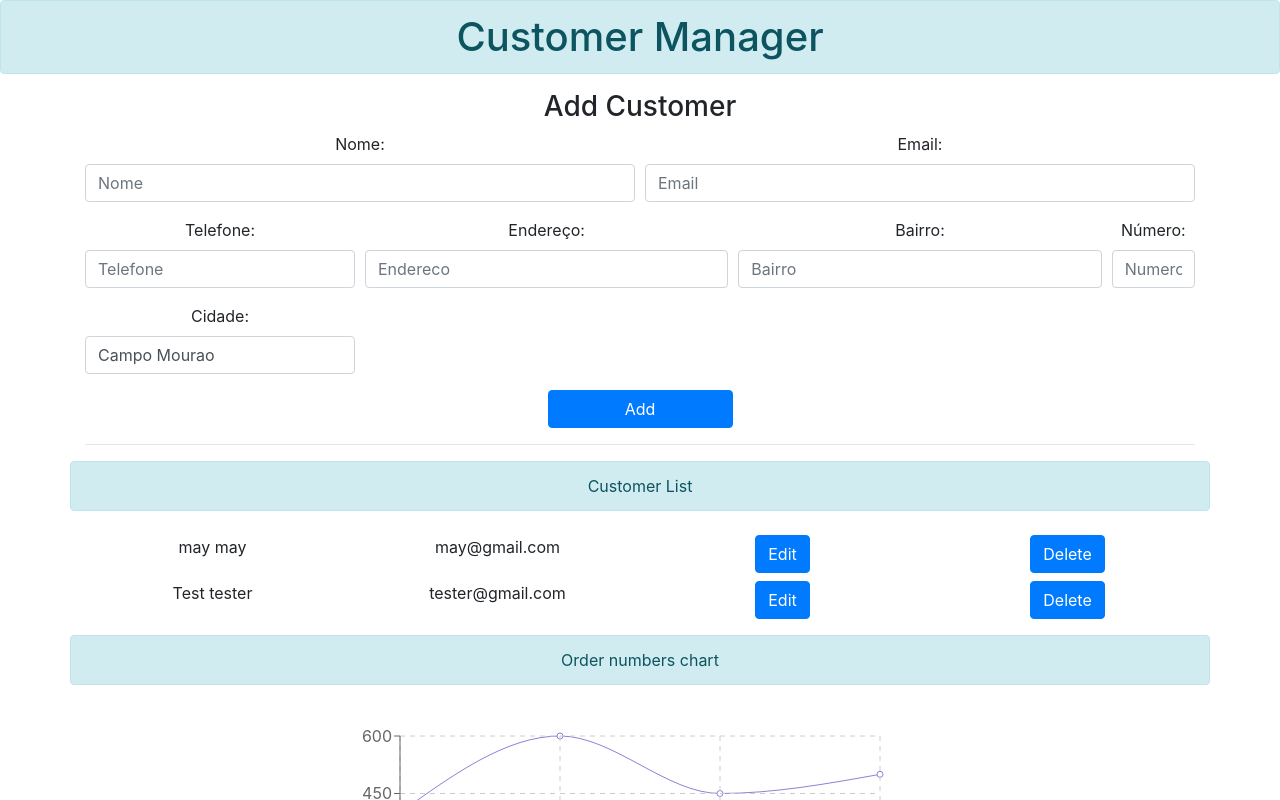
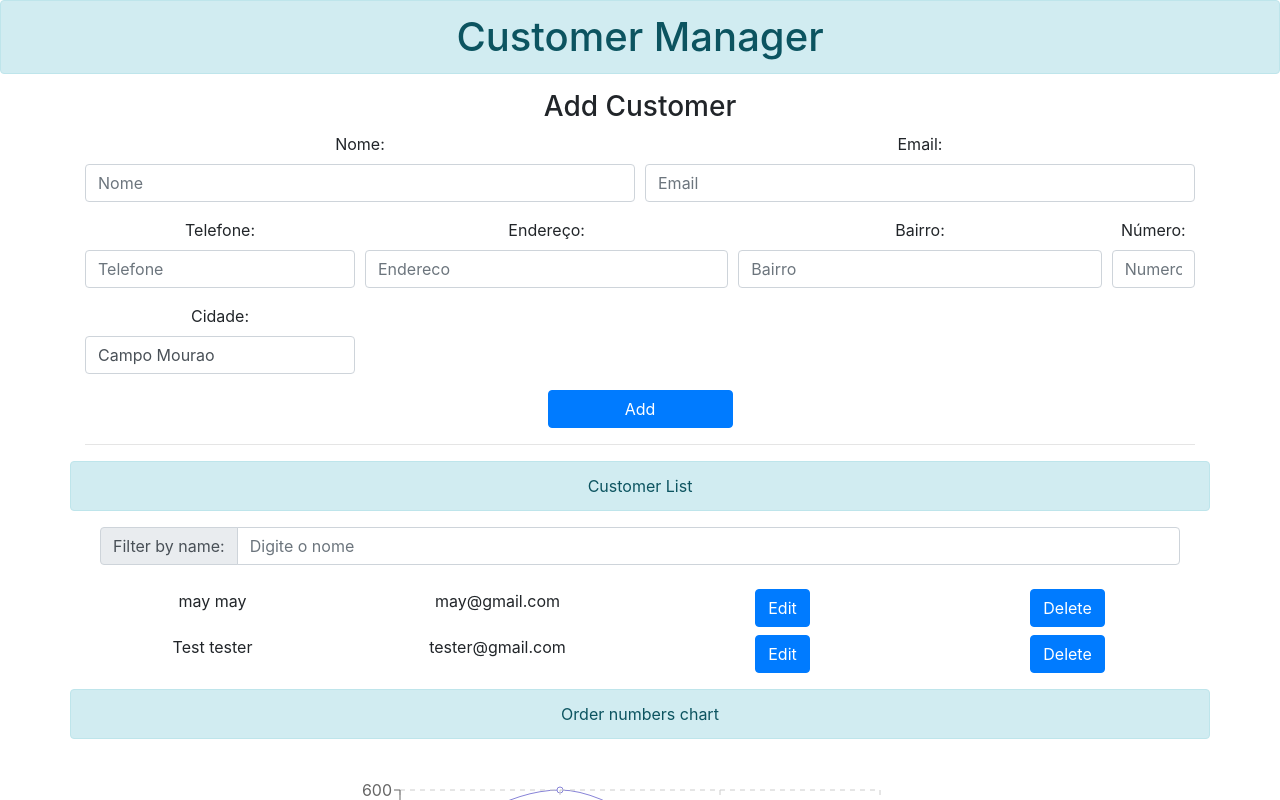
Before and after one commit to TiagoUmemura/reactjs-customer-registration, a React (Create React App) app: page / in a window 1280 px wide. Shown: the top 800 px of the page. Built offline with nearby package versions, Linux system fonts and the light colour scheme; data requests are answered from the project's data file.

Commit message:
Add filter by name for Customer List

```diff
--- a/src/App.js
+++ b/src/App.js
@@ -12,16 +12,11 @@ const data = [{name: 'Page A', uv: 400, pv: 2400, amt: 2400},
   {name: 'Page C', uv: 450, pv: 2800, amt: 2400},
   {name: 'Page C', uv: 500, pv: 2800, amt: 2400}];
 
-localStorage.setItem('products', JSON.stringify(customers));
-
 class App extends Component {
   constructor(props){
     super(props);
 
     let customers = [];
-
-    axios.get('http://localhost:3000/customers')
-    .then(response => customers = response.data);
 
     this.state = {
       customers: customers
@@ -30,36 +25,35 @@ class App extends Component {
     this.onDelete = this.onDelete.bind(this);
     this.onAdd = this.onAdd.bind(this);
     this.onEditSubmit = this.onEditSubmit.bind(this);
+    this.filterByName = this.filterByName.bind(this);
   }
 
   componentWillMount(){
     const customers = this.getCustomers();
-
     this.setState({ customers });
   }
 
   getCustomers(){
     axios.get('http://localhost:3000/customers')
     .then(response => this.setState({ customers: response.data }));
-    return this.state.customers;
   }
 
   onDelete(id){
     axios.delete(`http://localhost:3000/customers/${id}`)
     .then(res => {
       console.log(res.data);
-      const customers = this.getCustomers();
-      this.setState({ customers });
+      this.getCustomers();
+      //this.setState({ customers });
     })
 
   }
 
   onAdd(customer) {
-    axios.post('http://localhost:3000/customers', customer)
+    axios.post('http://localhost:3000/customers',customer)
     .then(res => {
       console.log(res.data);
-      let customers = this.getCustomers();
-      this.setState({ customers });
+      this.getCustomers();
+      //this.setState({ customers });
     });
   }
 
@@ -67,10 +61,16 @@ class App extends Component {
     axios.put(`http://localhost:3000/customers/${id}`, customer)
     .then(res => {
       console.log(res.data);
-      let customers = this.getCustomers();
-      this.setState({ customers });
+      this.getCustomers();
     });
   }
+
+  filterByName(event) {
+    let filterBy = event.target.value.toLowerCase();
+    axios.get('http://localhost:3000/customers?name_like=' + filterBy)
+    .then(response => this.setState({ customers: response.data }));
+  }
+
 
   render() {
     const title = 'Customer Manager';
@@ -87,8 +87,21 @@ class App extends Component {
             <div className="col-sm alert alert-info">Customer List</div>
           </div>
 
+          <div className="container">
+            <div className="input-group mb-4">
+              <div class="input-group-prepend">
+                <div class="input-group-text">Filter by name: </div>
+              </div>
+              <input type="text" id="filter"
+                   onChange={this.filterByName}
+                   ref={filter => this.filter = filter}
+                   placeholder="Digite o nome"
+                   className="form-control"/>
+            </div>
+          </div>
+
           {
-            this.state.customers.map(customer => {
+            this.state.customers ? this.state.customers.map(customer => {
               return(
                 <ProductItem
                   key={customer.name}
@@ -100,7 +113,7 @@ class App extends Component {
                   onEditSubmit={this.onEditSubmit}
                 />
               );
-            })
+            }) : <p>Não tem nada</p>
           }
         </div>
 
--- a/src/ProductItem.js
+++ b/src/ProductItem.js
@@ -92,7 +92,8 @@ class ProductItem extends Component {
                                  defaultValue={customer.cidade} className="form-control"/>
                         </div>
                       </div>
-                      <button className="btn btn-primary">Save</button>
+
+                      <button className="btn btn-outline-success">Save</button>
                     </form>
 
                 ) : (
@@ -105,6 +106,7 @@ class ProductItem extends Component {
                       <div className="col-sm">
                         <button className="btn btn-primary" onClick={this.onDelete}>Delete</button>
                       </div>
+                      <hr />
                     </>
                 )
           }
```
